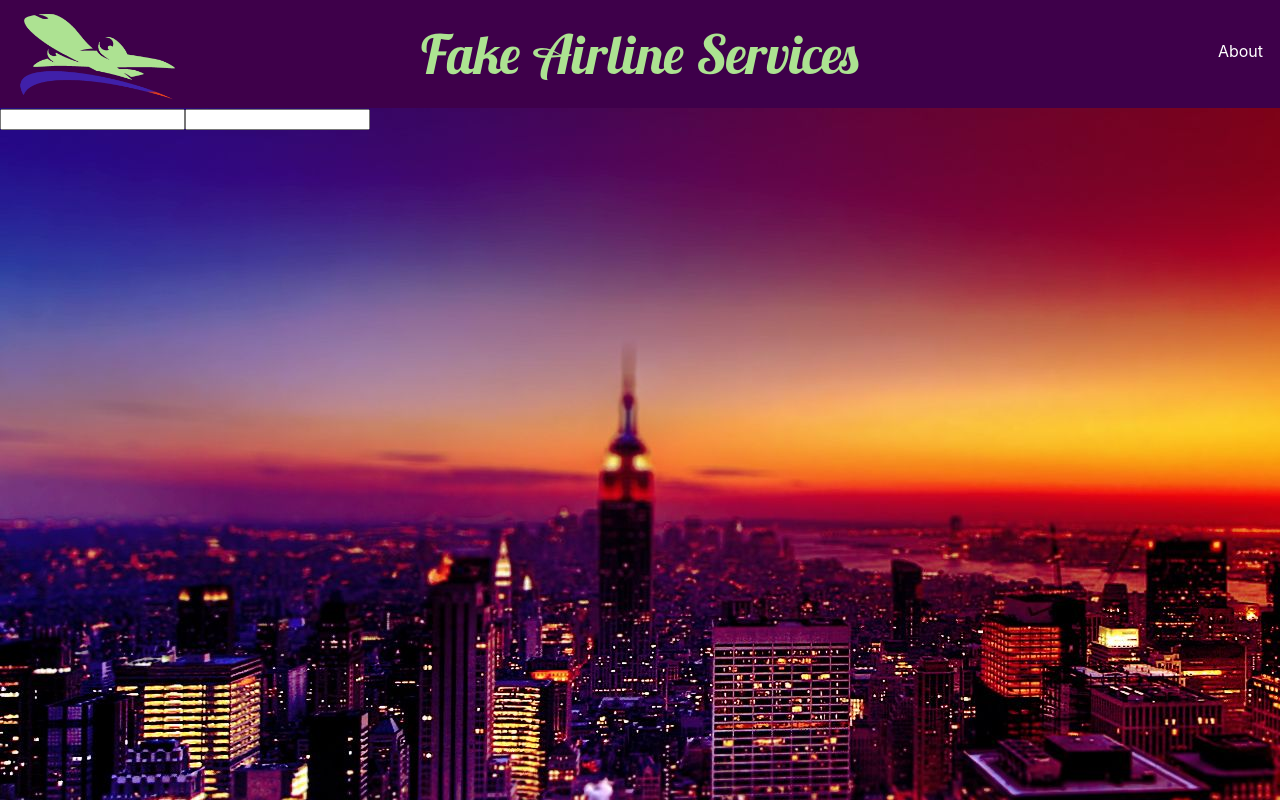
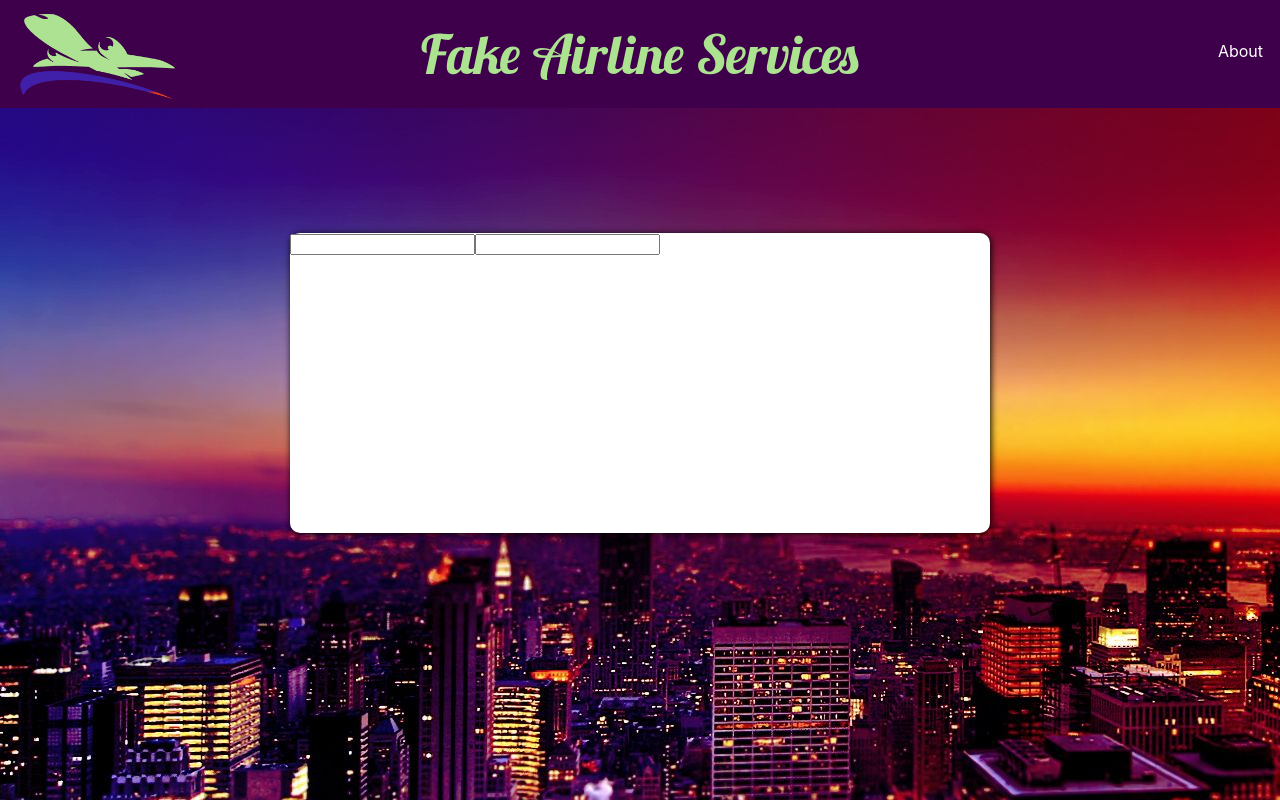
Before and after one commit to Gsuscc/fas-react, a React (Create React App) app: page / in a window 1280 px wide. Built offline with nearby package versions, Linux system fonts and the light colour scheme.

Commit message:
add search area

```diff
--- a/src/App.css
+++ b/src/App.css
@@ -75,3 +75,14 @@ ul.topnav li.right {
 .page-title-text {
   color: #ace391 !important;
 }
+
+.search-area {
+  width: 700px;
+  height: 300px;
+  background: white;
+  border-radius: 10px;
+  box-shadow: 1px 1px 7px black;
+  margin-left: auto;
+  margin-right: auto;
+  margin-top: 125px;
+}
--- a/src/components/form/Form.js
+++ b/src/components/form/Form.js
@@ -6,7 +6,7 @@ export default function Form() {
   const toAirport = useRef();
 
   return (
-    <div>
+    <div className="search-area">
       <AirportChoose inputId="airportOne" reference={fromAirport} />
       <AirportChoose inputId="airportTwo" reference={toAirport} />
     </div>
```
